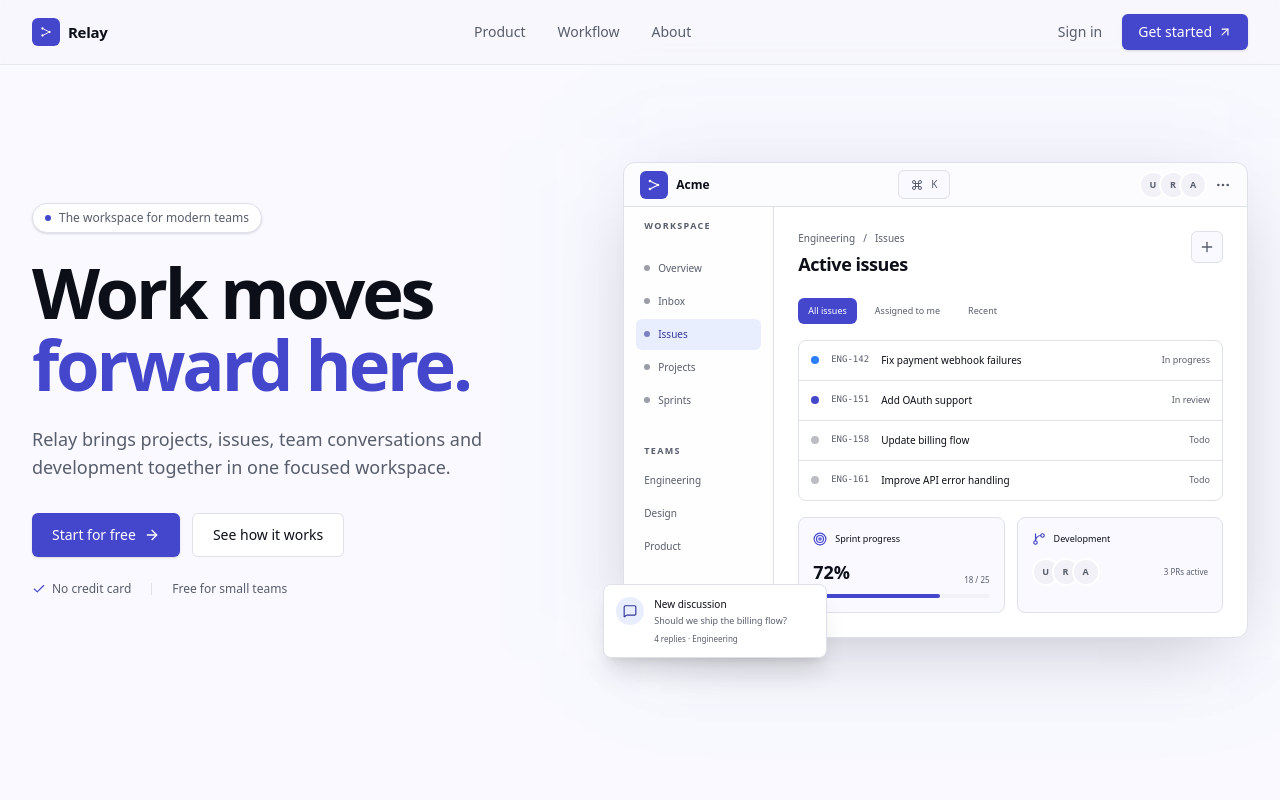
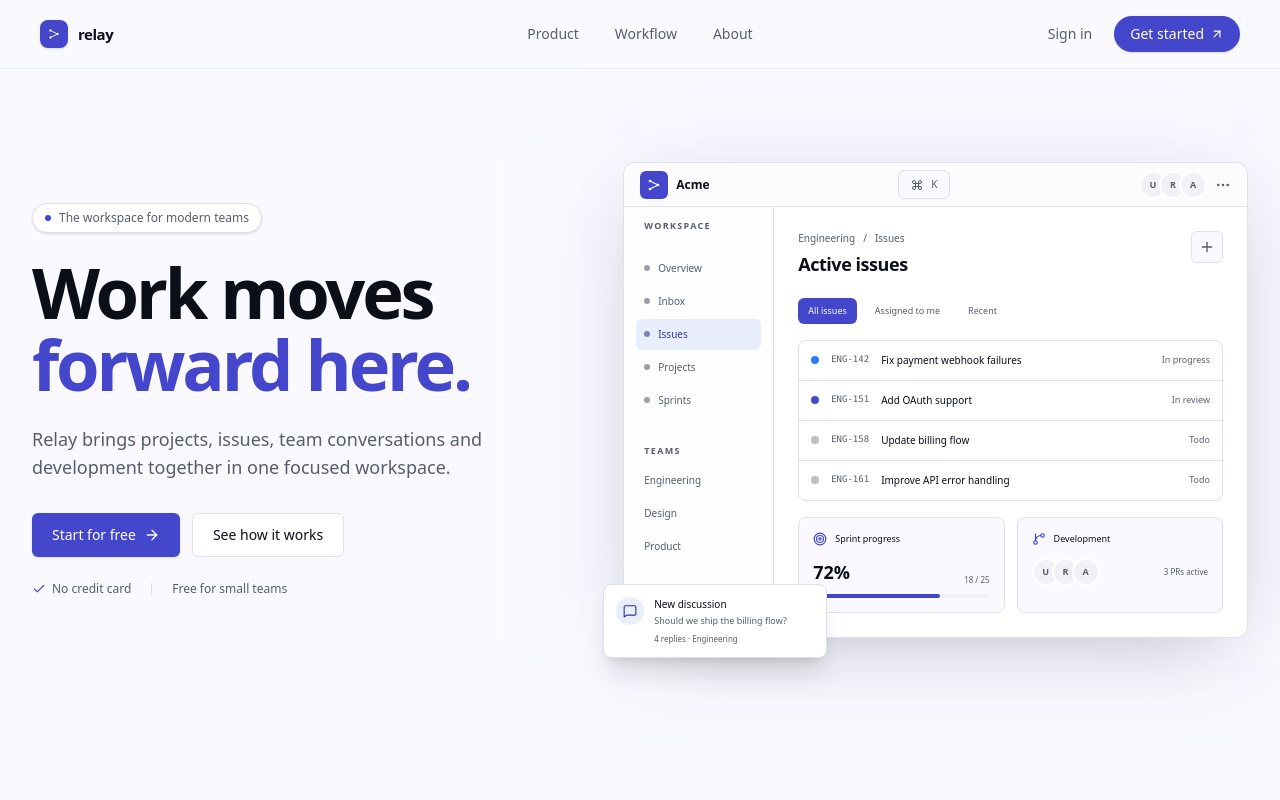
Before and after one commit to UdayVara/relay-fe, a Next.js app: page / in a window 1280 px wide. Shown: the top 800 px of the page. Built offline with nearby package versions, Linux system fonts and the light colour scheme.

Commit message:
FIX | Fixed header layout

```diff
--- a/src/app/(Home)/_components/Navbar.tsx
+++ b/src/app/(Home)/_components/Navbar.tsx
@@ -3,8 +3,8 @@ import { ArrowUpRight } from "lucide-react";
 
 function RelayLogo() {
   return (
-    <div className="flex items-center gap-2">
-      <div className="flex size-7 items-center justify-center rounded-md bg-primary text-primary-foreground">
+    <div className="flex items-center gap-2.5">
+      <div className="flex size-7 items-center justify-center rounded-[8px] bg-primary text-primary-foreground shadow-sm">
         <svg
           viewBox="0 0 24 24"
           fill="none"
@@ -31,8 +31,8 @@ function RelayLogo() {
         </svg>
       </div>
 
-      <span className="text-[15px] font-semibold tracking-[-0.02em]">
-        Relay
+      <span className="text-[15px] font-semibold tracking-[-0.03em]">
+        relay
       </span>
     </div>
   );
@@ -40,57 +40,57 @@ function RelayLogo() {
 
 export function Navbar() {
   return (
-   <header className="absolute inset-x-0 top-0 z-50 border-b border-border/70 bg-muted/30 backdrop-blur-sm">
-  <div className="mx-auto flex h-16 max-w-7xl items-center justify-between px-6 lg:px-8">
+    <header className="absolute inset-x-0 top-0 z-50 border-b border-border/50 bg-background/80 backdrop-blur-xl">
+      <div className="mx-auto flex h-[68px] w-full max-w-[1400px] items-center justify-between px-6 lg:px-10">
         {/* Logo */}
         <Link
           href="/"
-      className="transition-opacity hover:opacity-80"
           aria-label="Relay home"
+          className="shrink-0 transition-opacity hover:opacity-80"
         >
           <RelayLogo />
         </Link>
 
         {/* Navigation */}
-    <nav className="hidden items-center gap-8 md:flex">
+        <nav className="absolute left-1/2 hidden -translate-x-1/2 items-center gap-2 md:flex">
           <Link
             href="#product"
-        className="text-sm text-muted-foreground transition-colors hover:text-foreground"
+            className="rounded-full px-3.5 py-2 text-sm text-muted-foreground transition-colors hover:text-foreground"
           >
             Product
           </Link>
 
           <Link
             href="#workflow"
-        className="text-sm text-muted-foreground transition-colors hover:text-foreground"
+            className="rounded-full px-3.5 py-2 text-sm text-muted-foreground transition-colors hover:text-foreground"
           >
             Workflow
           </Link>
 
           <Link
             href="#about"
-        className="text-sm text-muted-foreground transition-colors hover:text-foreground"
+            className="rounded-full px-3.5 py-2 text-sm text-muted-foreground transition-colors hover:text-foreground"
           >
             About
           </Link>
         </nav>
 
         {/* Actions */}
-    <div className="flex items-center gap-5">
+        <div className="flex items-center gap-2">
           <Link
             href="/login"
-        className="hidden text-sm font-medium text-muted-foreground transition-colors hover:text-foreground sm:block"
+            className="hidden rounded-full px-3.5 py-2 text-sm font-medium text-muted-foreground transition-colors hover:text-foreground sm:block"
           >
             Sign in
           </Link>
 
           <Link
             href="/signup"
-        className="group inline-flex h-9 items-center gap-1.5 rounded-md bg-primary px-4 text-sm font-medium text-primary-foreground shadow-sm transition-all hover:bg-primary/90"
+            className="group inline-flex h-9 items-center gap-1.5 rounded-full bg-primary px-4 text-sm font-medium text-primary-foreground shadow-sm transition-all duration-200 hover:-translate-y-px hover:bg-primary/90 hover:shadow-md"
           >
             Get started
 
-        <ArrowUpRight className="size-3.5 transition-transform group-hover:translate-x-0.5 group-hover:-translate-y-0.5" />
+            <ArrowUpRight className="size-3.5 transition-transform duration-200 group-hover:translate-x-0.5 group-hover:-translate-y-0.5" />
           </Link>
         </div>
       </div>
```
Lines whose indentation alone changed are shown as unchanged.
